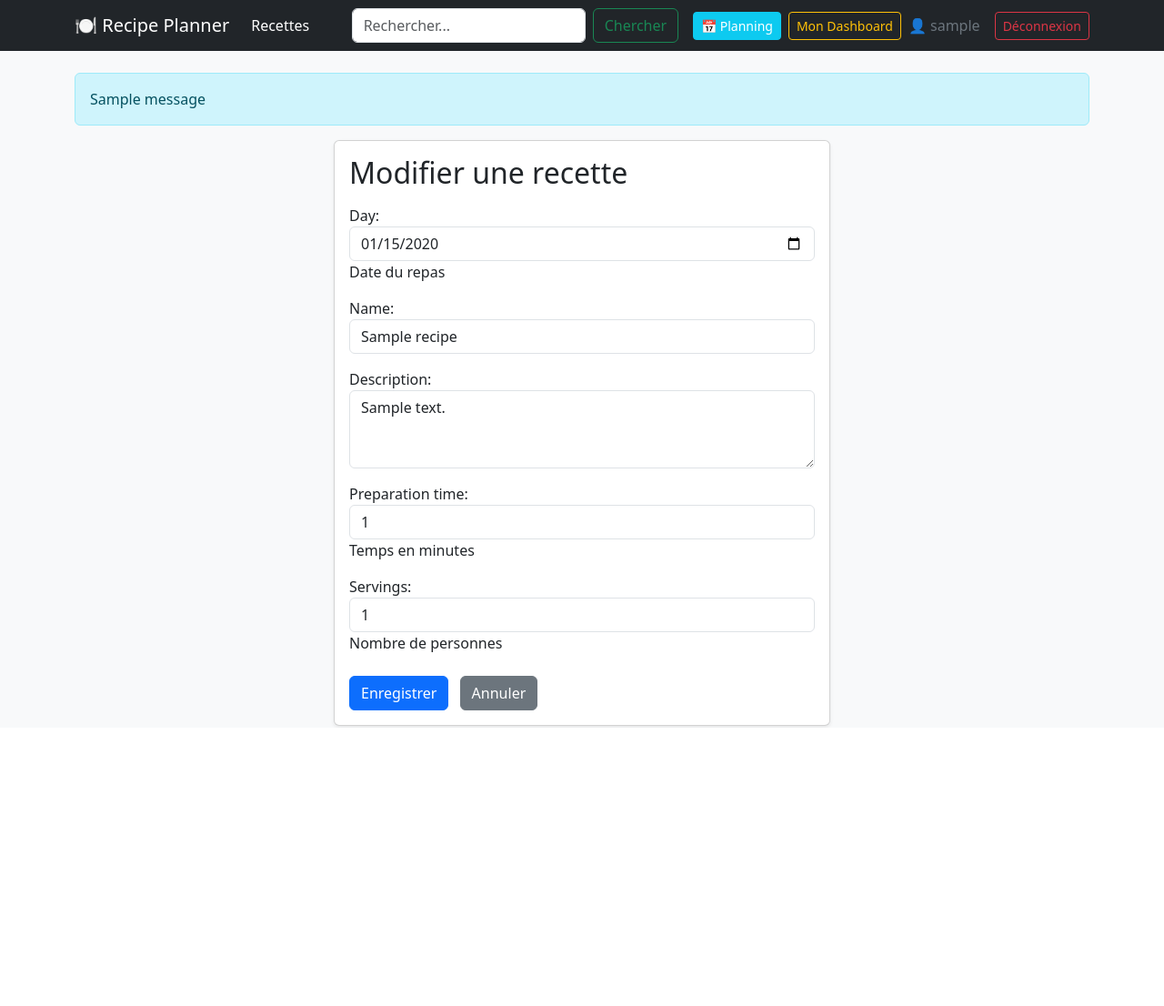
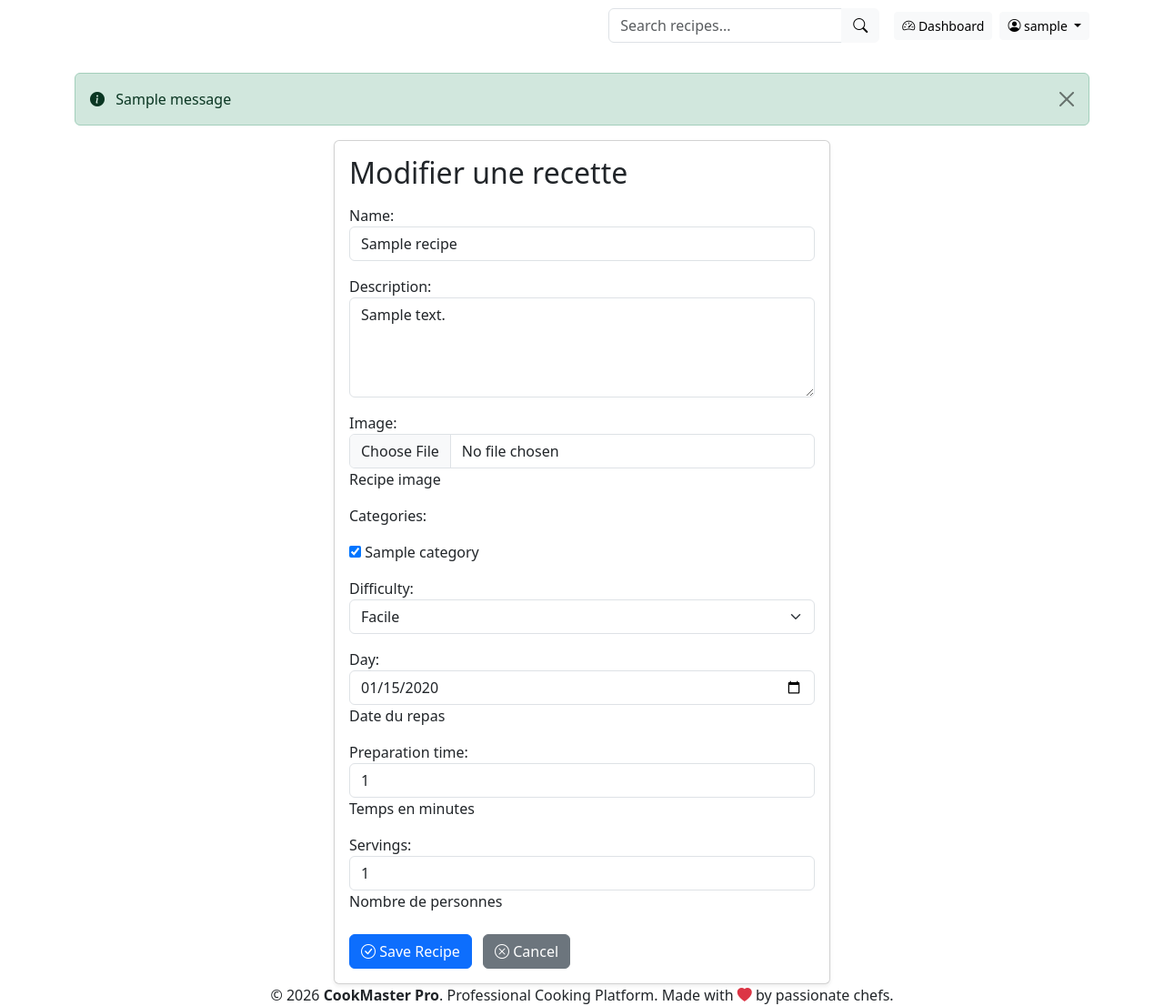
Before and after one commit to ihebjabri/django, a Django app: page /update_recipe/1/ in a window 1280 px wide. Shown: the whole page at 91% size. Before the commit the page ends 800 px from the top, so only its background shows below. Run offline with Django 5.2, Linux system fonts and the light colour scheme; a user stored in the database is signed in; tables that the repository leaves empty hold one stand-in row (values such as "Sample post"); one stand-in notice (Sample message) is shown.

Commit message:
feat(ui): update to modern ui

```diff
--- a/core/settings.py
+++ b/core/settings.py
@@ -117,6 +117,12 @@ USE_TZ = True
 # https://docs.djangoproject.com/en/5.2/howto/static-files/
 
 STATIC_URL = 'static/'
+STATICFILES_DIRS = [BASE_DIR / 'static']
+STATIC_ROOT = BASE_DIR / 'staticfiles'
+
+# Media files (User uploads)
+MEDIA_URL = 'media/'
+MEDIA_ROOT = BASE_DIR / 'media'
 
 # Default primary key field type
 # https://docs.djangoproject.com/en/5.2/ref/settings/#default-auto-field
--- a/core/urls.py
+++ b/core/urls.py
@@ -16,8 +16,15 @@ Including another URLconf
 """
 from django.contrib import admin
 from django.urls import include, path
+from django.conf import settings
+from django.conf.urls.static import static
 
 urlpatterns = [
     path('admin/', admin.site.urls),
     path('', include('home.urls')),
 ]
+
+# Serve media files in development
+if settings.DEBUG:
+    urlpatterns += static(settings.MEDIA_URL, document_root=settings.MEDIA_ROOT)
+    urlpatterns += static(settings.STATIC_URL, document_root=settings.STATIC_ROOT)
--- a/home/forms.py
+++ b/home/forms.py
@@ -1,16 +1,29 @@
 from django import forms
 
-from .models import Recipe
+from .models import Recipe, Rating, Category
 
 
 class RecipeForm(forms.ModelForm):
     class Meta:
         model = Recipe
-        fields = ["day", "name", "description", "preparation_time", "servings"]
+        fields = ["name", "description", "image", "categories", "difficulty", "day", "preparation_time", "servings"]
         widgets = {
+            "name": forms.TextInput(attrs={"class": "form-control", "placeholder": "Recipe name"}),
+            "description": forms.Textarea(attrs={"class": "form-control", "rows": 4, "placeholder": "Describe your recipe..."}),
+            "image": forms.FileInput(attrs={"class": "form-control", "accept": "image/*"}),
+            "categories": forms.CheckboxSelectMultiple(),
+            "difficulty": forms.Select(attrs={"class": "form-select"}),
             "day": forms.DateInput(attrs={"class": "form-control", "type": "date"}),
-            "name": forms.TextInput(attrs={"class": "form-control"}),
-            "description": forms.Textarea(attrs={"class": "form-control", "rows": 3}),
-            "preparation_time": forms.NumberInput(attrs={"class": "form-control"}),
-            "servings": forms.NumberInput(attrs={"class": "form-control"}),
+            "preparation_time": forms.NumberInput(attrs={"class": "form-control", "min": "1"}),
+            "servings": forms.NumberInput(attrs={"class": "form-control", "min": "1"}),
         }
+
+
+class RatingForm(forms.ModelForm):
+    class Meta:
+        model = Rating
+        fields = ['score', 'review']
+        widgets = {
+            'score': forms.RadioSelect(choices=[(i, f"{i} ★") for i in range(1, 6)]),
+            'review': forms.Textarea(attrs={"class": "form-control", "rows": 3, "placeholder": "Share your thoughts about this recipe (optional)..."}),
+        }
--- a/templates/base.html
+++ b/templates/base.html
@@ -1,18 +1,32 @@
+{% load static %}
 <!DOCTYPE html>
 <html lang="fr">
 
 <head>
     <meta charset="utf-8">
-    <title>{% block title %}Authentification{% endblock %}</title>
+    <meta name="viewport" content="width=device-width, initial-scale=1">
+    <title>{% block title %}CookMaster Pro - Professional Cooking Platform{% endblock %}</title>
+
     <!-- Bootstrap CSS -->
     <link href="https://cdn.jsdelivr.net/npm/bootstrap@5.3.3/dist/css/bootstrap.min.css" rel="stylesheet"
         integrity="sha384-QWTKZyjpPEjISv5WaRU9OFeRpok6YctnYmDr5pNlyT2bRjXh0JMhjY6hW+ALEwIH" crossorigin="anonymous">
+
+    <!-- Bootstrap Icons -->
+    <link rel="stylesheet" href="https://cdn.jsdelivr.net/npm/bootstrap-icons@1.11.3/font/bootstrap-icons.min.css">
+
+    <!-- Custom CSS -->
+    <link rel="stylesheet" href="{% static 'css/style.css' %}">
+
+    {% block extra_css %}{% endblock %}
 </head>
 
-<body class="bg-light">
-    <nav class="navbar navbar-expand-lg navbar-dark bg-dark mb-4">
+<body>
+    <!-- Navigation -->
+    <nav class="navbar navbar-expand-lg navbar-dark mb-4">
         <div class="container">
-            <a class="navbar-brand" href="{% url 'recipes' %}">🍽️ Recipe Planner</a>
+            <a class="navbar-brand" href="{% url 'recipes' %}">
+                <i class="bi bi-fire"></i> CookMaster <span class="gradient-text">Pro</span>
+            </a>
             <button class="navbar-toggler" type="button" data-bs-toggle="collapse" data-bs-target="#navbarContent">
                 <span class="navbar-toggler-icon"></span>
             </button>
@@ -20,56 +34,104 @@
             <div class="collapse navbar-collapse" id="navbarContent">
                 <ul class="navbar-nav me-auto mb-2 mb-lg-0">
                     <li class="nav-item">
-                        <a class="nav-link active" href="{% url 'recipes' %}">Recettes</a>
+                        <a class="nav-link" href="{% url 'recipes' %}">
+                            <i class="bi bi-book"></i> Recipes
+                        </a>
                     </li>
+                    {% if user.is_authenticated %}
+                    <li class="nav-item">
+                        <a class="nav-link" href="{% url 'planner' %}">
+                            <i class="bi bi-calendar-check"></i> Meal Planner
+                        </a>
+                    </li>
+                    {% endif %}
                 </ul>
 
                 <!-- Search Bar -->
                 <form class="d-flex me-3" role="search" method="get" action="{% url 'recipes' %}">
-                    <input class="form-control me-2" type="search" placeholder="Rechercher..." name="search"
-                        value="{{ search_query }}">
-                    <button class="btn btn-outline-success" type="submit">Chercher</button>
+                    <div class="input-group">
+                        <input class="form-control" type="search" placeholder="Search recipes..." name="search"
+                            value="{{ search_query }}">
+                        <button class="btn btn-light" type="submit">
+                            <i class="bi bi-search"></i>
+                        </button>
+                    </div>
                 </form>
 
+                <!-- User Menu -->
                 <div class="d-flex align-items-center">
                     {% if user.is_authenticated %}
                     {% load user_tags %}
                     {% get_user_dashboard_url user as dashboard_url %}
 
-                    <a class="btn btn-sm btn-info me-2 text-white" href="{% url 'planner' %}">📅 Planning</a>
+                    {% if dashboard_url %}
+                    <a class="btn btn-light btn-sm me-2" href="{% url dashboard_url %}">
+                        <i class="bi bi-speedometer2"></i> Dashboard
+                    </a>
+                    {% endif %}
 
-                    {% if dashboard_url %}
-                    <a class="btn btn-sm btn-outline-warning me-2" href="{% url dashboard_url %}">Mon Dashboard</a>
-                    {% endif %}
-                    <span class="navbar-text me-3 text-secondary">👤 {{ user.username }}</span>
-                    <a class="btn btn-outline-danger btn-sm" href="{% url 'logout' %}">Déconnexion</a>
+                    <div class="dropdown">
+                        <button class="btn btn-light btn-sm dropdown-toggle" type="button" data-bs-toggle="dropdown">
+                            <i class="bi bi-person-circle"></i> {{ user.username }}
+                        </button>
+                        <ul class="dropdown-menu dropdown-menu-end">
+                            <li><a class="dropdown-item" href="{% url dashboard_url %}">
+                                <i class="bi bi-speedometer2"></i> My Dashboard
+                            </a></li>
+                            <li><hr class="dropdown-divider"></li>
+                            <li><a class="dropdown-item text-danger" href="{% url 'logout' %}">
+                                <i class="bi bi-box-arrow-right"></i> Logout
+                            </a></li>
+                        </ul>
+                    </div>
                     {% else %}
-                    <a class="btn btn-outline-light btn-sm me-2" href="{% url 'login' %}">Connexion</a>
-                    <a class="btn btn-primary btn-sm" href="{% url 'register' %}">Inscription</a>
+                    <a class="btn btn-light btn-sm me-2" href="{% url 'login' %}">
+                        <i class="bi bi-box-arrow-in-right"></i> Login
+                    </a>
+                    <a class="btn btn-primary btn-sm" href="{% url 'register' %}">
+                        <i class="bi bi-person-plus"></i> Sign Up
+                    </a>
                     {% endif %}
                 </div>
             </div>
         </div>
     </nav>
 
+    <!-- Main Content -->
     <main class="container">
+        <!-- Messages -->
         {% if messages %}
-        <div class="my-2">
+        <div class="my-3 fade-in">
             {% for message in messages %}
-            <div class="alert alert-info" role="alert">
+            <div class="alert {% if message.tags %}alert-{{ message.tags }}{% else %}alert-info{% endif %} alert-dismissible fade show" role="alert">
+                <i class="bi bi-info-circle-fill me-2"></i>
                 {{ message }}
+                <button type="button" class="btn-close" data-bs-dismiss="alert"></button>
             </div>
             {% endfor %}
         </div>
         {% endif %}
 
+        <!-- Page Content -->
         {% block content %}{% endblock %}
     </main>
 
-    <!-- Bootstrap JS (optionnel pour la démo) -->
+    <!-- Footer -->
+    <footer class="mt-auto">
+        <div class="container text-center">
+            <p class="mb-0">
+                &copy; 2026 <strong>CookMaster Pro</strong>. Professional Cooking Platform. Made with
+                <i class="bi bi-heart-fill text-danger"></i> by passionate chefs.
+            </p>
+        </div>
+    </footer>
+
+    <!-- Bootstrap JS -->
     <script src="https://cdn.jsdelivr.net/npm/bootstrap@5.3.3/dist/js/bootstrap.bundle.min.js"
         integrity="sha384-YvpcrYf0tY3lHB60NNkmXc5s9fDVZLESaAA55NDzOxhy9GkcIdslK1eN7N6jIeHz"
         crossorigin="anonymous"></script>
+
+    {% block extra_js %}{% endblock %}
 </body>
 
 </html>
--- a/templates/dashboards/calendar.html
+++ b/templates/dashboards/calendar.html
@@ -1,10 +1,10 @@
 {% extends 'base.html' %}
-{% block title %}Planning Repas{% endblock %}
+{% block title %}Meal Planner - CookMaster Pro{% endblock %}
 
 {% block content %}
 <div class="row">
     <div class="col-12">
-        <h1 class="mb-4">📅 Planning des Repas</h1>
+        <h1 class="mb-4"><i class="bi bi-calendar-event gradient-text"></i> Meal Planner</h1>
         <div class="card shadow">
             <div class="card-body p-4">
                 <div id='calendar'></div>
@@ -19,7 +19,7 @@
         var calendarEl = document.getElementById('calendar');
         var calendar = new FullCalendar.Calendar(calendarEl, {
             initialView: 'dayGridMonth',
-            locale: 'fr',
+            locale: 'en',
             headerToolbar: {
                 left: 'prev,next today',
                 center: 'title',
--- a/templates/recipes/form.html
+++ b/templates/recipes/form.html
@@ -10,8 +10,12 @@
                 <form method="post">
                     {% csrf_token %}
                     {{ form.as_p }}
-                    <button type="submit" class="btn btn-primary mt-2">Enregistrer</button>
-                    <a href="{% url 'recipes' %}" class="btn btn-secondary mt-2 ms-2">Annuler</a>
+                    <button type="submit" class="btn btn-primary mt-2">
+                        <i class="bi bi-check-circle"></i> Save Recipe
+                    </button>
+                    <a href="{% url 'recipes' %}" class="btn btn-secondary mt-2 ms-2">
+                        <i class="bi bi-x-circle"></i> Cancel
+                    </a>
                 </form>
             </div>
         </div>
--- a/templates/registration/login.html
+++ b/templates/registration/login.html
@@ -13,8 +13,8 @@
                     <button type="submit" class="btn btn-primary w-100 mt-2">Log In</button>
                 </form>
                 <p class="mt-3 mb-0 text-center">
-                    Pas de compte ?
-                    <a href="{% url 'register' %}">Créer un compte</a>
+                    Don't have an account?
+                    <a href="{% url 'register' %}">Sign up</a>
                 </p>
             </div>
         </div>
--- a/templates/registration/signup.html
+++ b/templates/registration/signup.html
@@ -13,8 +13,8 @@
                     <button type="submit" class="btn btn-success w-100 mt-2">Sign Up</button>
                 </form>
                 <p class="mt-3 mb-0 text-center">
-                    Déjà un compte ?
-                    <a href="{% url 'login' %}">Se connecter</a>
+                    Already have an account?
+                    <a href="{% url 'login' %}">Log in</a>
                 </p>
             </div>
         </div>
```
Also changed, not shown: home/admin.py (+54 -5 lines), home/models.py (+110 -3 lines), templates/recipes/list.html (+6 -7 lines).
